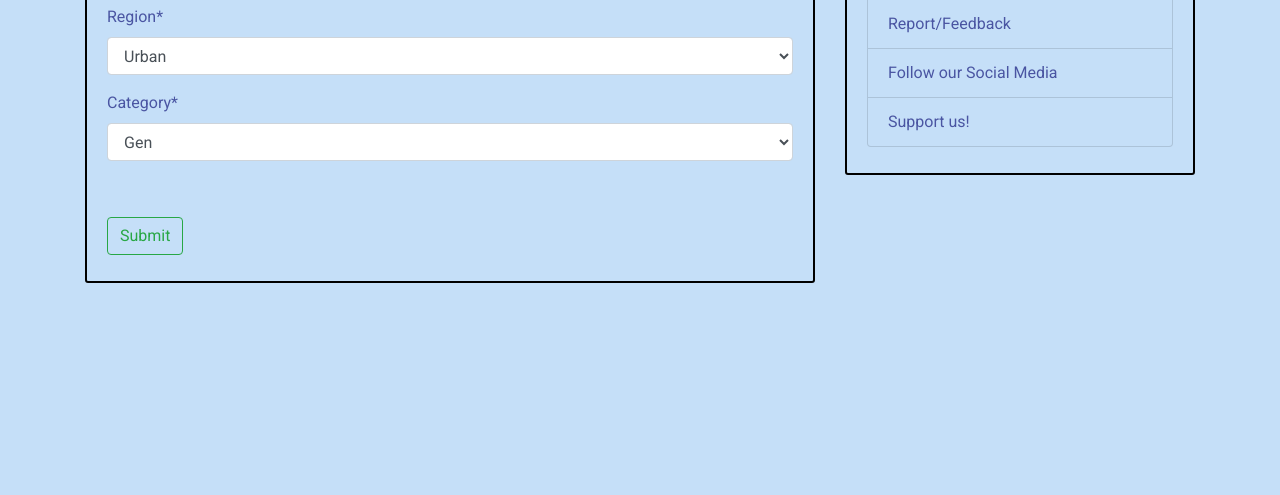
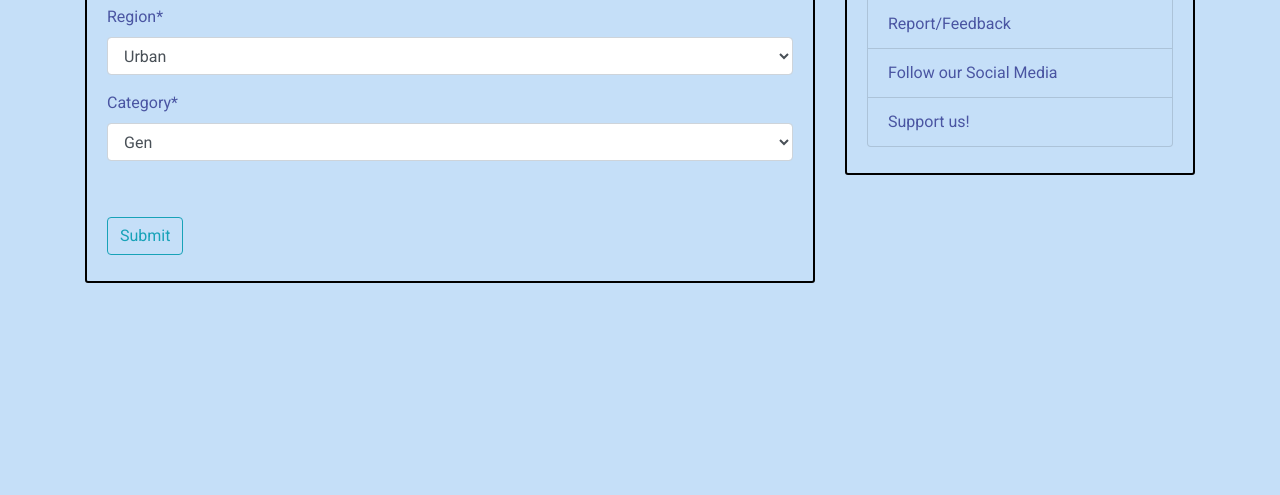
Before and after one commit to KunalDemla/FinSage, a Django app: page /elementary/connect/ in a window 1280 px wide. Shown: the part 273-768 px from the top of the page. Run offline with Django 4.2, Linux system fonts and the light colour scheme; the visitor is signed in with stand-in values (Sample User, id 1); data comes from the database, SQL or seed files in the repository; parts of the project's set-up code (start-up, migrations or seed data) failed here and were passed over; some libraries are stand-ins or nearby versions; some web fonts are replaced.

Commit message:
UI Changes

```diff
--- a/FinSage/elementary/templates/elementary/exclusive_check.html
+++ b/FinSage/elementary/templates/elementary/exclusive_check.html
@@ -12,7 +12,7 @@
                 <br>
             </fieldset>
             <div class="form-group">
-                <button class="btn btn-outline-success" type="submit">
+                <button class="btn btn-outline-info" type="submit">
                   Submit
                 </button>
             </div>
--- a/FinSage/home/static/home/main.css
+++ b/FinSage/home/static/home/main.css
@@ -106,8 +106,9 @@ body {
   }
 
   .cipher-heading{
-    background-image: url(https://cdn.discordapp.com/attachments/841730659605282836/1035492899216953354/Heading_bg_new.png);
-    background-repeat: repeat;
+    /* background-image: url(https://cdn.discordapp.com/attachments/841730659605282836/1035492899216953354/Heading_bg_new.png); */
+    /* background-repeat: repeat; */
+    color:#4A55A2;
     -webkit-background-clip: text;
     background-clip: text ;
     -webkit-text-fill-color: transparent;
```
